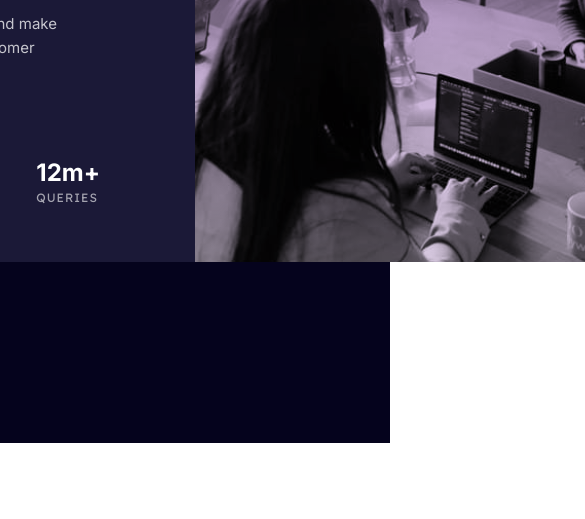
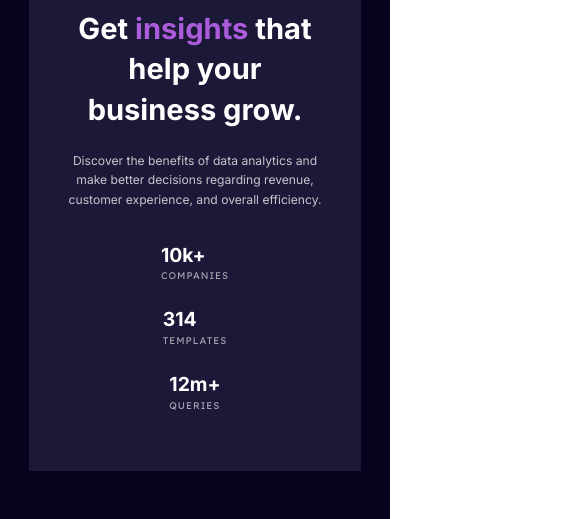
Before and after one commit to ssembatya-dennis/stats-preview-card-component, a plain HTML site: page index.html in a window 390 px wide. Shown: the part 401-920 px from the top of the page, 585 px wide, since content can reach past the window. Before the commit the page ends 844 px from the top, so only its background shows below. Drawn offline with Linux system fonts and the light colour scheme.

Commit message:
style(Card component): add a media query to the card to ensure it's mobile responsive

```diff
--- a/style.css
+++ b/style.css
@@ -35,8 +35,10 @@ main {
 }
 
 .stats_card {
-  width: 111rem;
+  max-width: 111rem;
   height: 44.6rem;
+  border-radius: 0.8rem;
+  overflow: hidden;
   display: flex;
   align-items: flex-start;
   justify-content: space-between;
@@ -93,7 +95,7 @@ main {
   line-height: 1.6;
   color: #fff;
   opacity: 0.75;
-  margin-bottom: 7.2rem;
+  margin-bottom: 4.2rem;
 }
 
 .card__stats-info--num {
@@ -115,6 +117,53 @@ main {
   opacity: 0.6;
 }
 
+@media screen and (max-width: 425px) {
+  html {
+    font-size: 50.5%;
+  }
+  .stats_card {
+    max-width: 45rem;
+    height: 110rem;
+    border-radius: 0.8rem;
+    overflow: hidden;
+    display: flex;
+    flex-direction: column-reverse;
+    justify-content: flex-start;
+    align-items: center;
+    padding: 2rem 2rem 6rem;
+  }
+  .card__hero-image {
+    width: 100%;
+    height: 40%;
+    background: linear-gradient(rgba(72, 15, 107, 0.6), rgba(170, 92, 219, 0.2)),
+      url(./images/image-header-mobile.jpg);
+  }
+
+  .card__details {
+    padding: 4rem;
+    width: 100%;
+    height: 60%;
+  }
+
+  .card__heading {
+    text-align: center;
+  }
+
+  .card__text {
+    text-align: center;
+    margin-bottom: 4rem;
+  }
+
+  .card__stats {
+    width: 100%;
+    display: flex;
+    flex-direction: column;
+    justify-content: center;
+    align-items: center;
+    gap: 3rem;
+  }
+}
+
 .attribution {
   font-size: 11px;
   text-align: center;
```
